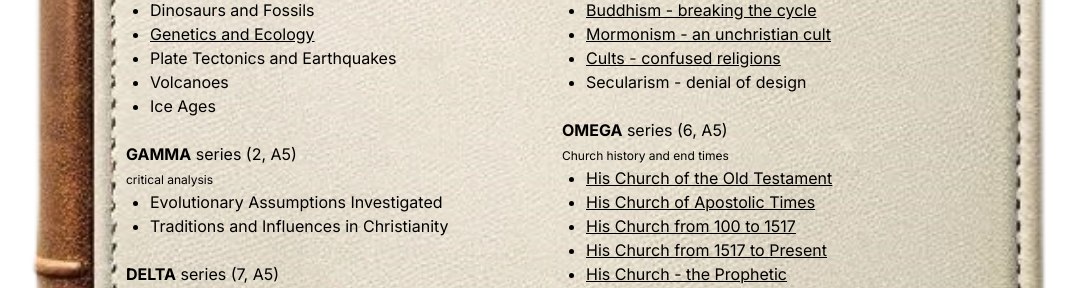
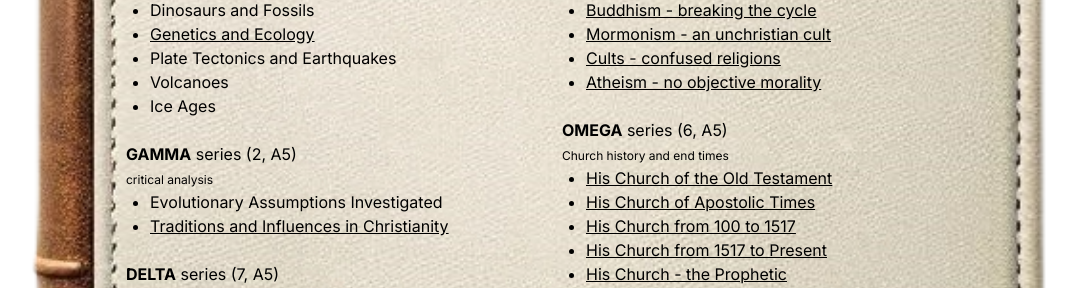
Before and after one commit to alpha2omeganz/alpha2omeganz.github.io, a Next.js app: page /catalogue in a window 1280 px wide. Shown: the part 786-1074 px from the top of the page, without its empty margins (103-1179 px from the left). Built offline with nearby package versions, Linux system fonts and the light colour scheme.

Commit message:
Small fixes and additional book add

```diff
--- a/src/app/about/ministry/page.tsx
+++ b/src/app/about/ministry/page.tsx
@@ -25,7 +25,7 @@
           <div className="text-xs">
             <b>Dedication:</b>
             <br />
-            Dave Patterson (1933-2005), a lover of Truth and skilled as an acoustics and electrical engineer. Dave shared a common vision of providing scientific resources for New Zealanders, about New Zealand, by New Zealanders.
+            Dave Paterson (1933-2005), a lover of Truth and skilled as an acoustics and electrical engineer. Dave shared a common vision of providing scientific resources for New Zealanders, about New Zealand, by New Zealanders.
             <br /><br />
             This ministry is a continuation of that vision.
           </div>
--- a/src/app/about/series/page.tsx
+++ b/src/app/about/series/page.tsx
@@ -23,7 +23,7 @@
             <b>GAMMA series</b>
             <div className="flex">
               These are two independent books that are mostly critical investigations into: 1) Evolutionary assumptions, and 2) traditions within the Christian community, plus countering the critics that don’t accept the historical reliability of Scripture.
-              <Image src="/about-gamma-series.jpg" className="px-1 flex-none mr-0 ml-auto" width={180} height={200} alt="Gamma series"/>
+              <Image src="/about-gamma-series.jpg" className="px-1 flex-none mr-0 ml-auto h-48" width={180} height={180} alt="Gamma series"/>
             </div>
           </div>
           <div className="pt-4">
@@ -55,7 +55,7 @@
             <b>OMEGA series</b>
             <div className="flex">
               This series of six titles examines the Church through the ages, beginning with Old Testament Church. It concludes with the signs and wonders happening around us, drawing attention to what we can expect in the closing days of this current Church Age. The views presented are NOT intended as dogmatic, but simply as one possible interpretation and viewpoint.
-              <Image src="/about-omega-series.jpg" className="px-1 flex-none mr-0 ml-auto" width={180} height={180} alt="Omega series"/>
+              <Image src="/about-omega-series.jpg" className="px-1 flex-none mr-0 ml-auto h-64" width={180} height={180} alt="Omega series"/>
             </div>
           </div>
         </div>
--- a/src/app/catalogue/page.tsx
+++ b/src/app/catalogue/page.tsx
@@ -51,7 +51,7 @@
           <span className="italics text-xs">critical analysis</span>
           <ul className="list-disc ml-6">
             <li>Evolutionary Assumptions Investigated</li>
-            <li>Traditions and Influences in Christianity</li>
+            <li><a className="underline" href={`${baseUrl}/GAMMA - Traditions and Influences`}>Traditions and Influences in Christianity</a></li>
           </ul>
           <br />
 
@@ -102,7 +102,7 @@
             <li><a className="underline" href={`${baseUrl}/PSI - Buddhism - breaking the cycle`}>Buddhism - breaking the cycle</a></li>
             <li><a className="underline" href={`${baseUrl}/PSI - Mormonism - an unchristian cult`}>Mormonism - an unchristian cult</a></li>
             <li><a className="underline" href={`${baseUrl}/PSI - Cults - confused religions`}>Cults - confused religions</a></li>
-            <li>Secularism - denial of design</li>
+            <li><a className="underline" href={`${baseUrl}/PSI - Atheism - no objective morality`}>Atheism - no objective morality</a></li>
           </ul>
           <br />
 
```
Also changed, not shown: public/about-gamma-series.jpg.
